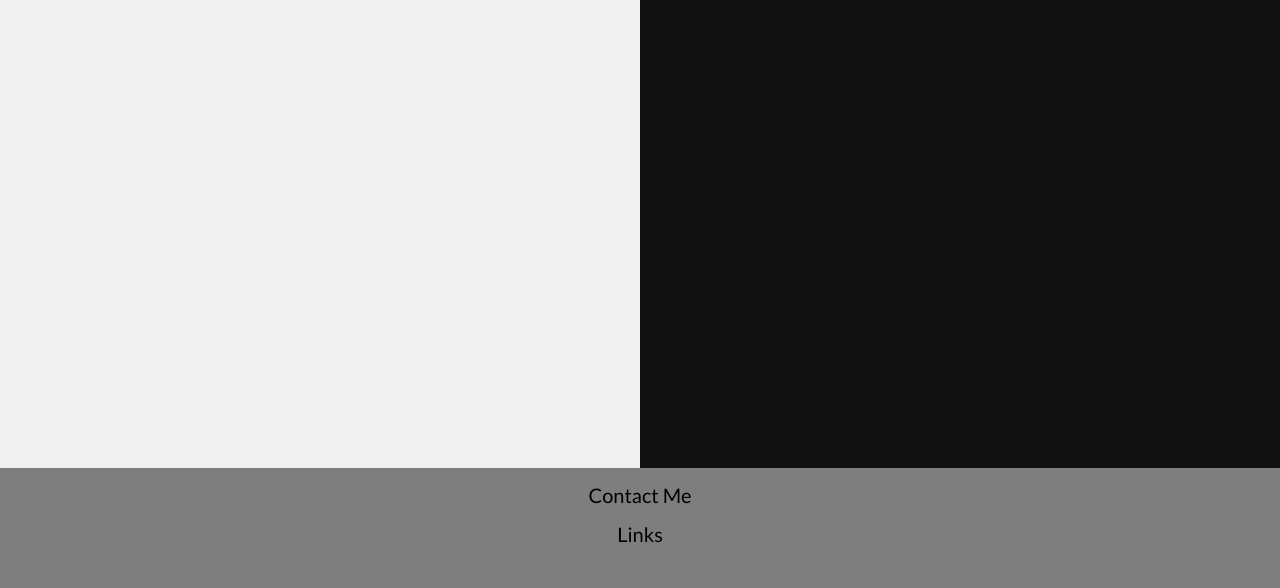
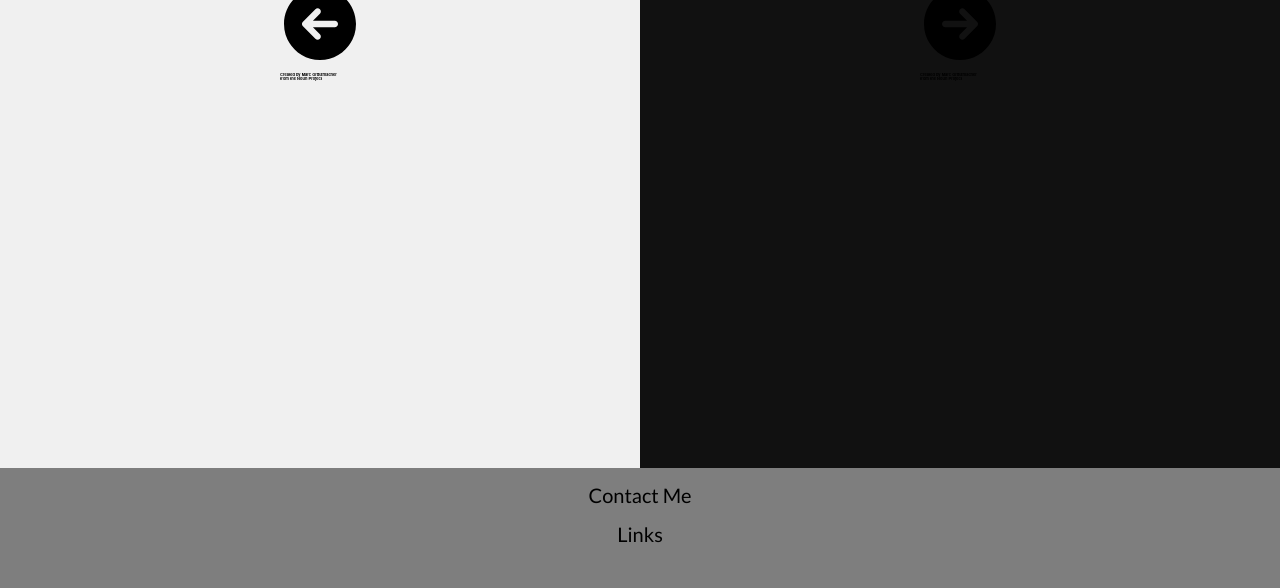
Before and after one commit to ericybo/ericybo.github.io, a plain HTML site: page index.html in a window 1280 px wide. Shown: the part 212-800 px from the top of the page. Drawn offline with nearby package versions, Linux system fonts and the light colour scheme.

Commit message:
added icons

```diff
--- a/assets/css/style.css
+++ b/assets/css/style.css
@@ -55,10 +55,10 @@
 	margin: 15px;
 }
 
-.circle {
-	width: 200px;
-	height: 200px;
-	border-radius: 50%;
+.icon {
+	width: 80px;
+	height: auto;
+	margin: 0 auto;
 }
 
 /* DOCUMENT SET UP */
--- a/index.html
+++ b/index.html
@@ -12,11 +12,16 @@
         <div id="personal-panel">
             <div class="text" id="title">The Website of</div>
             <div class="text" id="personal">Personal</div>
+            <div class="icon">
+                <img src="assets/img/left_black.svg">
+            </div>
         </div>
         <div id="professional-panel">
             <div class="text" id="name">Eric Bo</div>
             <div class="text" id="professional">Professional</div>
-            <div class="circle-hover-button"></div>
+            <div class="icon">
+                <img src="assets/img/right_white.svg">
+            </div>
         </div>
         <div id="contact-footer">
             <div class="footer-text">Contact Me</div>
```
Also changed, not shown: assets/img/left_black.svg (added), assets/img/left_white.svg (added), assets/img/right_black.svg (added), assets/img/right_white.svg (added).
